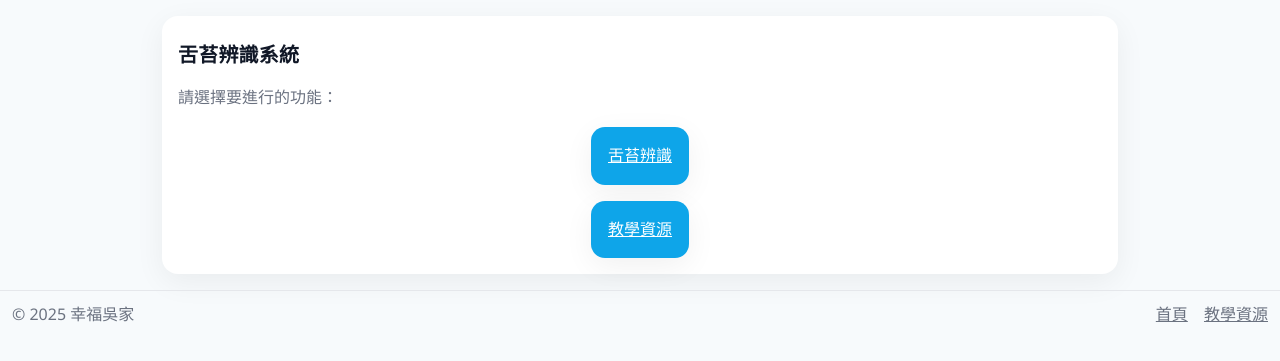
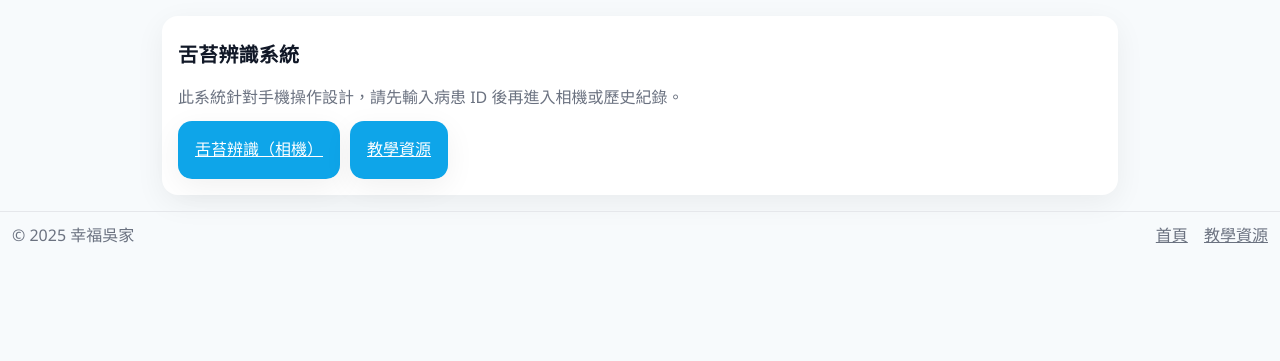
Before and after one commit to yingmaowu/camera_test, a Flask app: page / in a window 1280 px wide. Shown: the part 78-439 px from the top of the page. Run offline with Flask 3, Linux system fonts and the light colour scheme; some libraries are stand-ins or nearby versions.

Commit message:
Update home.html

```diff
--- a/templates/home.html
+++ b/templates/home.html
@@ -3,10 +3,10 @@
 {% block content %}
 <div class="card">
   <h1>舌苔辨識系統</h1>
-  <p class="muted">請選擇要進行的功能：</p>
+  <p class="muted">此系統針對手機操作設計，請先輸入病患 ID 後再進入相機或歷史紀錄。</p>
 
-  <div class="flex-col" style="align-items:center; margin-top:16px; gap:16px">
-    <a class="btn btn-block" href="{{ url_for('id_input', next='index') }}">舌苔辨識</a>
+  <div class="btn-group" style="margin-top:10px">
+    <a class="btn btn-block" href="{{ url_for('id_input', next='index') }}">舌苔辨識（相機）</a>
     <a class="btn btn-block" href="{{ url_for('teaching') }}">教學資源</a>
   </div>
 </div>
```
